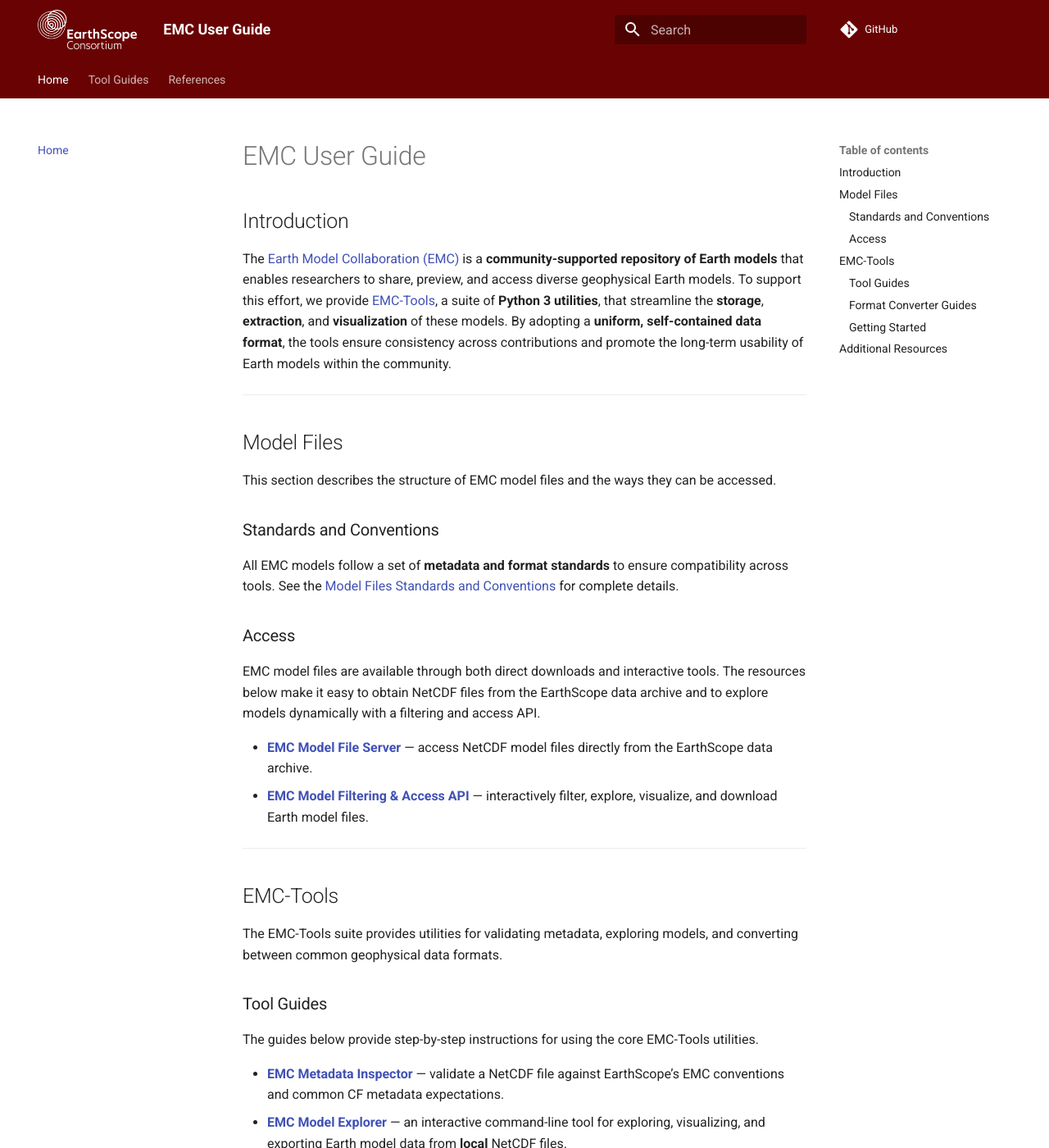
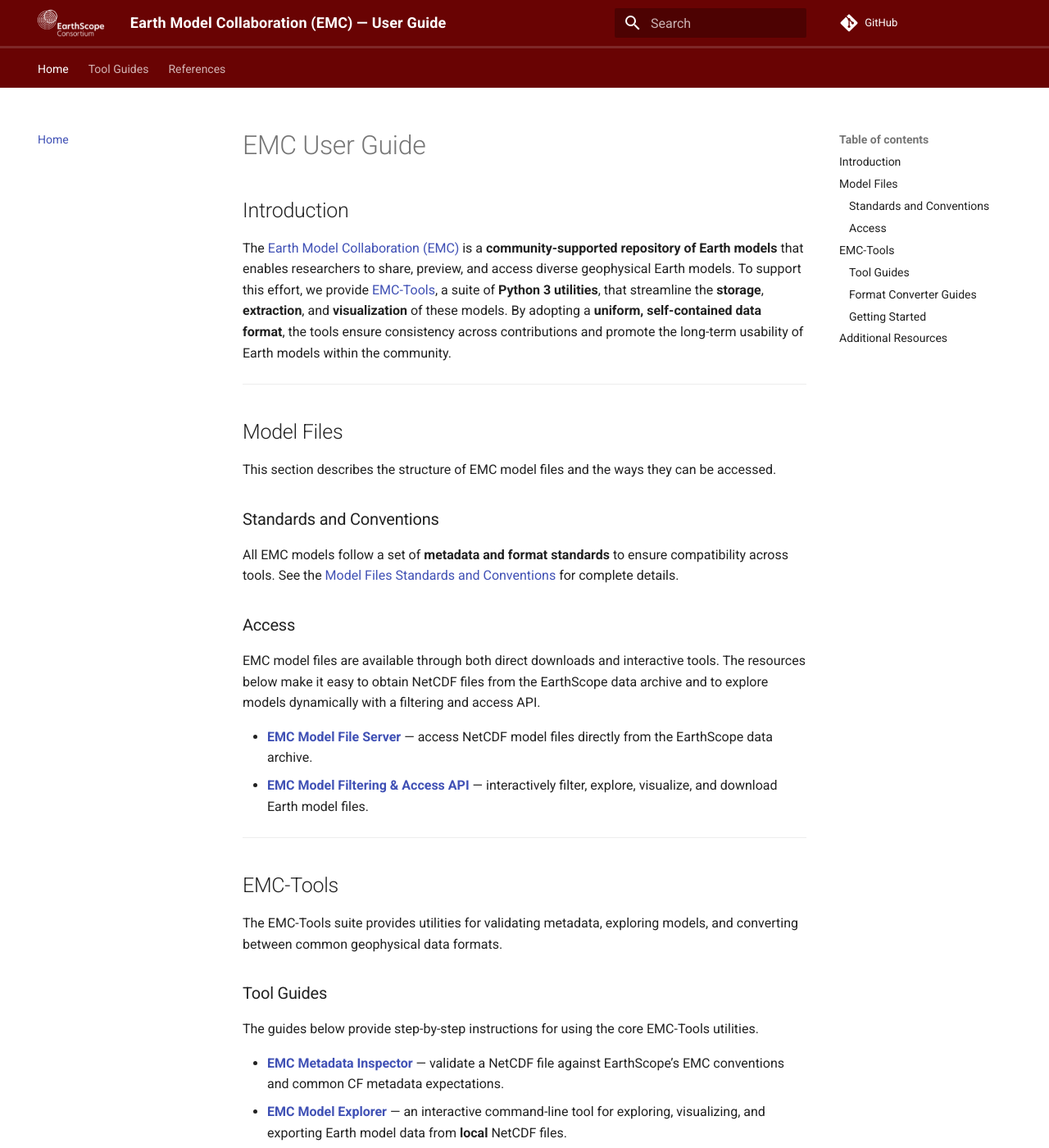
Before and after one commit to EarthScope/emc-tools, an MkDocs documentation site: the page built from docs/index.md, in a window 1280 px wide and 1400 px high. Shown: the whole window at 82% size. Built offline with MkDocs 1.6.1 and Material for MkDocs 9.7.7, drawn with Linux system fonts in a browser that asks for light colours; comment, search, counter and statistics services are not loaded.

Commit message:
make document style closer to the website

```diff
--- a/docs/assets/styles/extra.css
+++ b/docs/assets/styles/extra.css
@@ -23,3 +23,25 @@
     display: flex;
     align-items: center;
 }
+
+/* Subtle "site-style" divider under the MkDocs header */
+.md-header {
+  border-bottom: 3px solid rgba(255,255,255,0.12); /* or a light version of your hr line */
+}
+
+/* Make the header feel closer to the EarthScope site */
+.md-header {
+  border-bottom: 3px solid rgba(255, 255, 255, 0.14);
+}
+
+/* Optional: make the title a bit more “site-like” */
+.md-header__title {
+  font-weight: 600;
+  letter-spacing: 0.2px;
+}
+
+/* Optional: slightly increase logo presence */
+.md-header__button.md-logo img,
+.md-header__button.md-logo svg {
+  height: 1.6rem;
+}
--- a/mkdocs.yml
+++ b/mkdocs.yml
@@ -1,4 +1,4 @@
-site_name:  EMC User Guide
+site_name: Earth Model Collaboration (EMC) — User Guide
 site_description: EarthScope Earth Model Collaboration (EMC) utilities for EMC NetCDF datasets
 repo_url: https://github.com/EarthScope/emc-tools
 theme:
@@ -16,6 +16,11 @@
 extra_css:
   - assets/styles/extra.css
 
+extra:
+  social:
+    - icon: material/web
+      link: https://dmnqcu4jcq58p.cloudfront.net/products/viewer.html?key=emc
+      name: EMC product page
 
 plugins:
   - search
```
